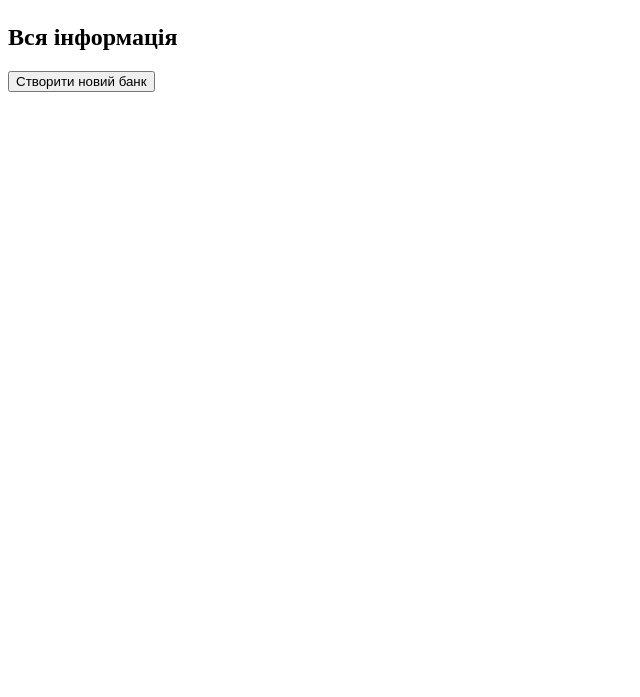
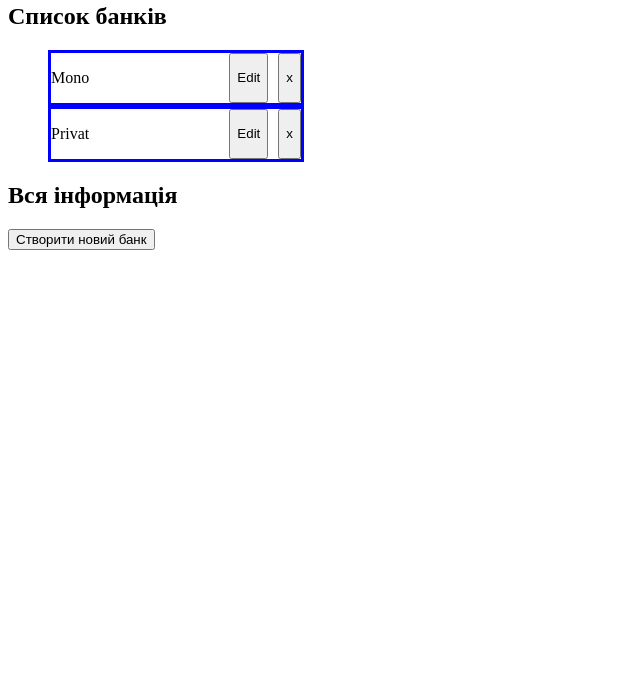
Before and after one commit to MaxsaVika/mortgage-banks-info, a plain HTML site: page index.html in a window 1280 px wide. Shown: the part 103-800 px from the top of the page, without its empty margins (0-640 px from the left). Drawn offline with Linux system fonts and the light colour scheme.

Commit message:
createBankList function created

```diff
--- a/css/main.css
+++ b/css/main.css
@@ -0,0 +1,11 @@
+.banks > li {
+    display: flex;
+}
+.banks__item {
+    border: 3px solid blue;
+    width: 250px;
+}
+.banks__edit--button {
+    margin-left: auto;
+    margin-right: 10px;
+}
--- a/index.html
+++ b/index.html
@@ -1,25 +1,27 @@
 <!DOCTYPE html>
 <html lang="en">
-<head>
-    <meta charset="UTF-8">
-    <meta http-equiv="X-UA-Compatible" content="IE=edge">
-    <meta name="viewport" content="width=device-width, initial-scale=1.0">
+  <>
+    <meta charset="UTF-8" />
+    <meta http-equiv="X-UA-Compatible" content="IE=edge" />
+    <meta name="viewport" content="width=device-width, initial-scale=1.0" />
     <title>JS Project</title>
+    <link rel="stylesheet" href="css/main.css" />
   </head>
   <body>
     <header class="header">
       <h1>Mortgage</h1>
     </header>
     <section class="hero">
-        <div class="container">
+      <div class="banklist-container">
         <h2>Список банків</h2>
         <ul class="banks"></ul>
       </div>
-        <div class="container">
+      <div class="info-container">
         <h2>Вся інформація</h2>
-            <ul class="banks"></ul>
+        <!-- <ul class="banks"></ul> -->
       </div>
       <button class="create_new_bank" type="button">Створити новий банк</button>
     </section>
+    <script src="./js/task.js" type="module"></script>
   </body>
 </html>
--- a/js/task.js
+++ b/js/task.js
@@ -0,0 +1,43 @@
+const banksList = document.querySelector(".banks");
+console.log(banksList);
+
+const banks = [
+  {
+    id: 1,
+    name: "Mono",
+    interestRate: 5,
+    maxLoan: 500000,
+    minPayment: 1000,
+    loanTerm: 12,
+  },
+  {
+    id: 2,
+    name: "Privat",
+    interestRate: 7,
+    maxLoan: 1000000,
+    minPayment: 5000,
+    loanTerm: 50,
+  },
+];
+
+function createMarkupBank({ name }) {
+  return `<li class="banks__item">
+        <p>${name}</p>
+      <button class="banks__edit--button" type="button">
+        Edit
+      </button>
+      <button class="banks__remove--button" type="button">
+        x
+      </button>
+    </li>`;
+}
+function createBankList(banks, callback) {
+  return banks.map((bank) => callback(bank)).join("");
+}
+
+console.log(createBankList(banks, createMarkupBank));
+
+banksList.insertAdjacentHTML(
+  "beforeend",
+  createBankList(banks, createMarkupBank)
+);
```
Lines whose indentation alone changed are shown as unchanged.
